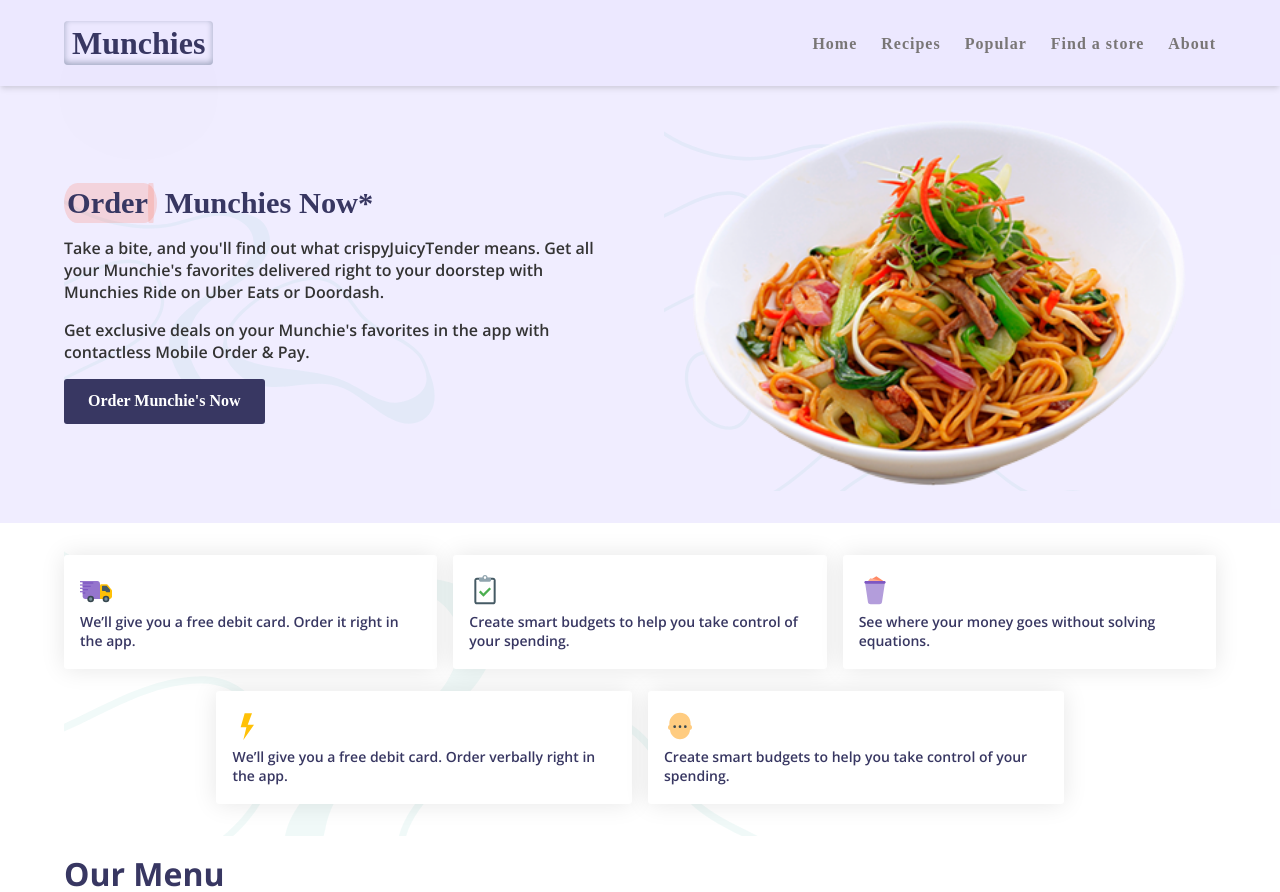
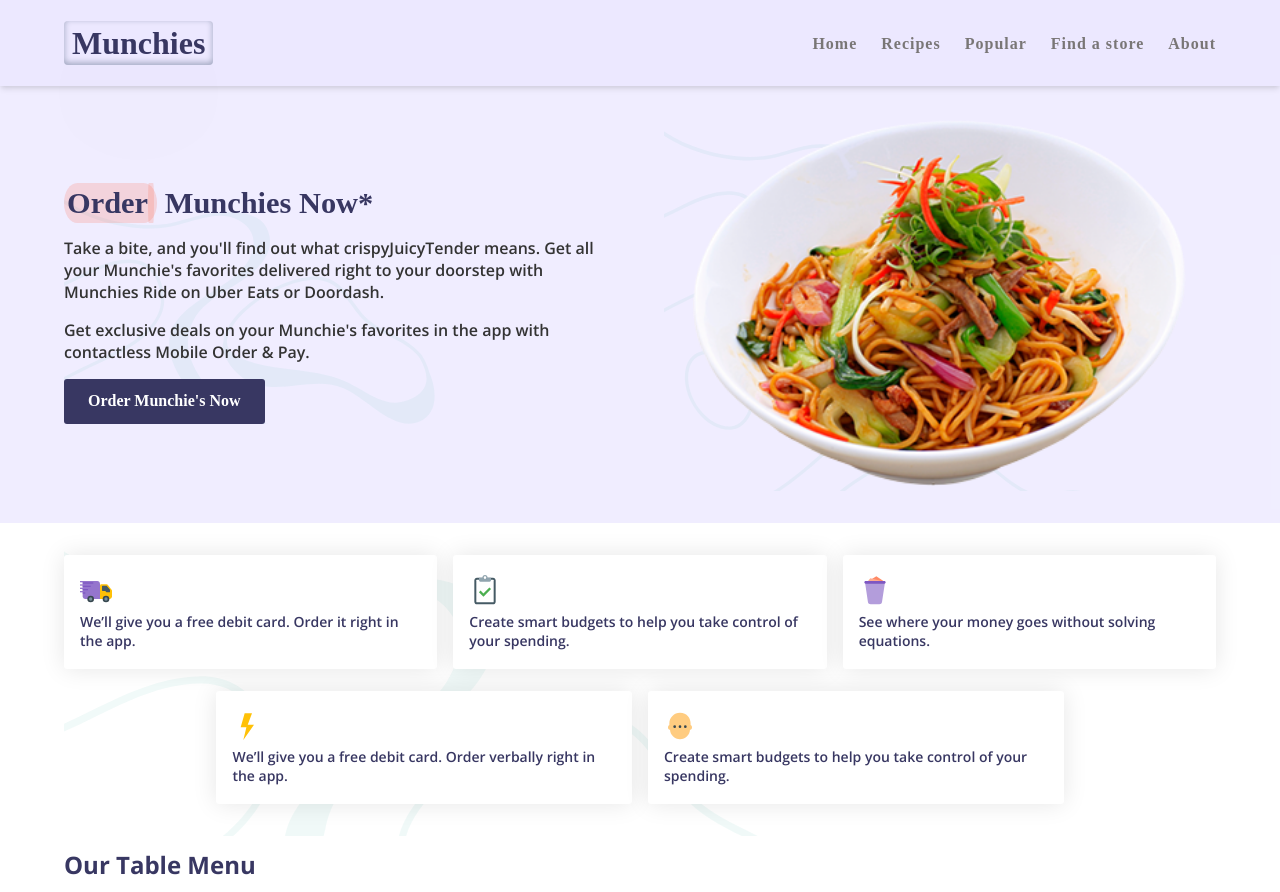
Before and after one commit to blyncnov/Munchie, a React (Create React App) app: page / in a window 1280 px wide. Shown: the top 892 px of the page. Built offline with nearby package versions, Linux system fonts and the light colour scheme; a web font is replaced by a local one.

Commit message:
Munchie Food Ordering App fisrt commit v14

```diff
--- a/src/components/TableContent.jsx
+++ b/src/components/TableContent.jsx
@@ -12,7 +12,7 @@
 const TableContent = () => {
     return (
         <div>
-            <h1 style={{ color: "#383762", padding: ".5em 0" }}>Our Menu</h1>
+            <h2 style={{ color: "#383762", padding: ".5em 0" }}>Our Table Menu</h2>
             <TablecontentContainner >
                 <TablecontentColumn >
                     <table>
--- a/src/style/TableContentStyle.js
+++ b/src/style/TableContentStyle.js
@@ -17,7 +17,7 @@
 
   td,
   th {
-    border: 1px solid #dddddd;
+    border: 0.5px solid #dddddd;
     text-align: center;
     padding: 1em;
   }
```
